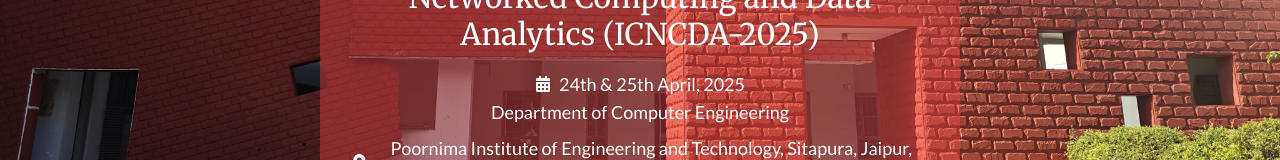
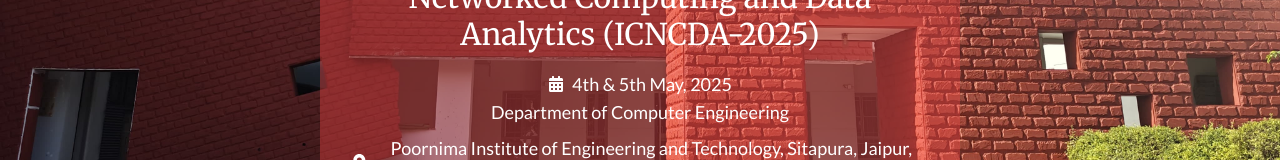
Before and after one commit to Diyamehta60/Department_conference, a React (Vite) app: page / in a window 1280 px wide. Shown: the part 483-643 px from the top of the page. Built offline with nearby package versions, Linux system fonts and the light colour scheme.

Commit message:
via anil sir

```diff
--- a/src/components/Hero.jsx
+++ b/src/components/Hero.jsx
@@ -14,7 +14,7 @@
                 <div className="flex justify-center items-center mt-4 text-white">
                     <FaCalendarAlt className="mr-2" />
                     <span className="font-body text-lg">
-                        24th & 25th April, 2025
+                        4th & 5th May, 2025
                     </span>
                 </div>
                 <h2 className="font-body text-lg text-white">
```
